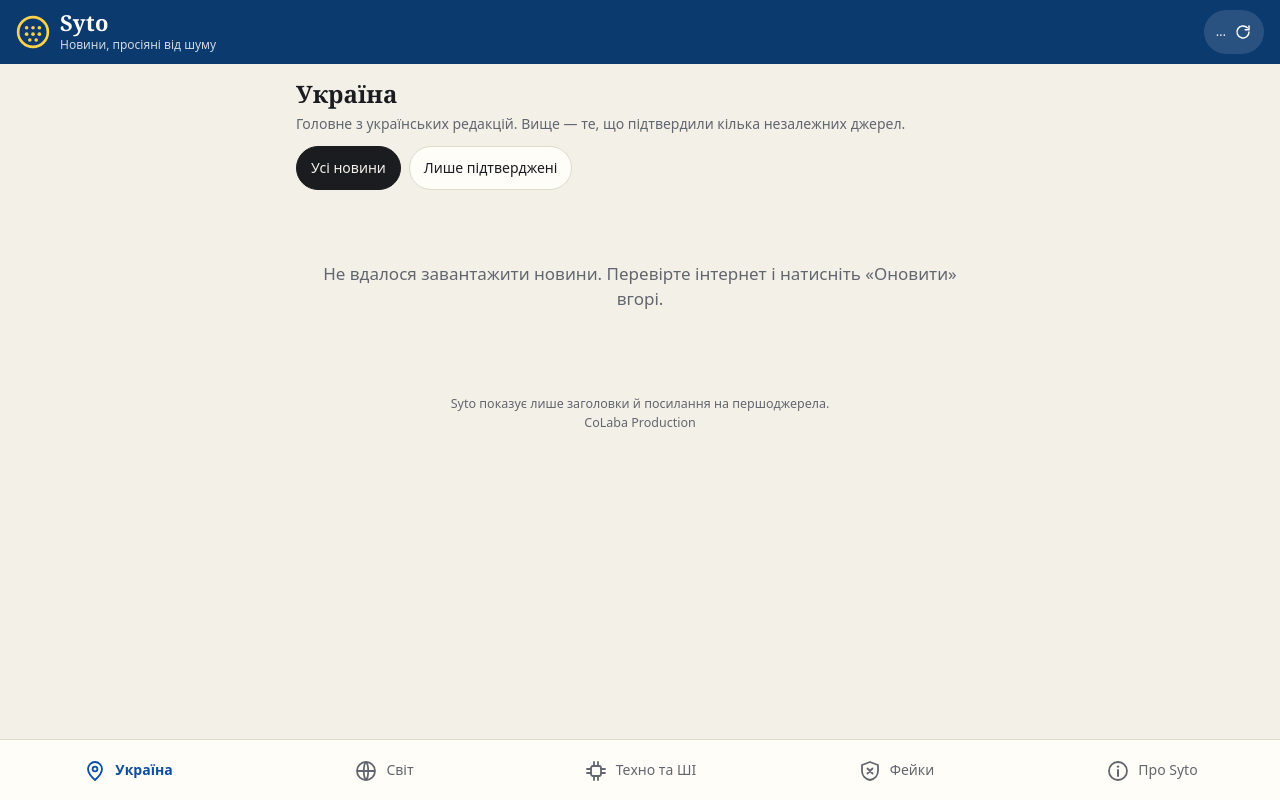
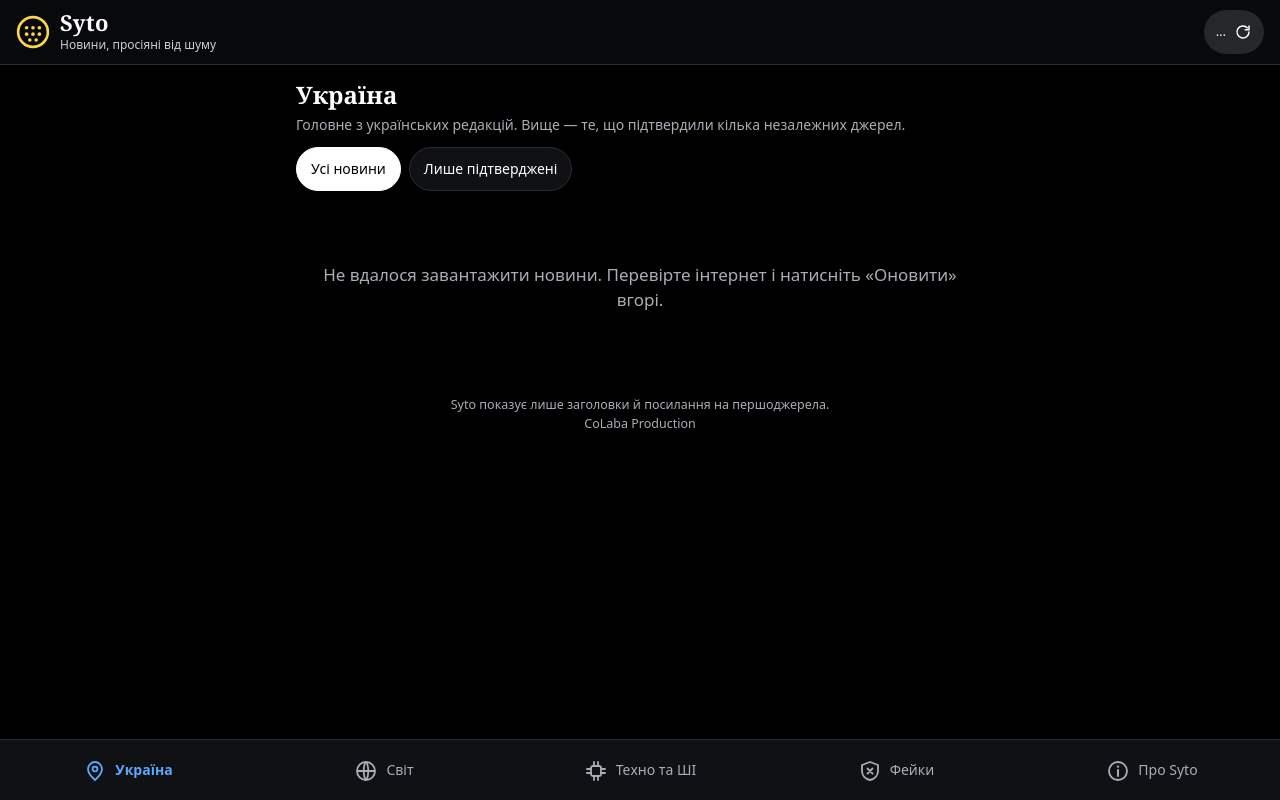
Before and after one commit to tviyoberigkr-lab/syto, a website: page site/index.html in a window 1280 px wide. Drawn offline with Linux system fonts and the light colour scheme; no server answers.

Commit message:
Одна тема: чорне тло, білий текст, сині терміни
Co-Authored-By: Claude Fable 5.2 <noreply@anthropic.com>
Claude-Session: https://claude.ai/code/session_01WZi5PupMixodLbqpYFA6jq

```diff
--- a/site/index.html
+++ b/site/index.html
@@ -5,7 +5,7 @@
 <meta name="viewport" content="width=device-width, initial-scale=1, viewport-fit=cover">
 <title>Syto — новини без шуму</title>
 <meta name="description" content="Syto збирає новини з перевірених джерел і показує, що підтверджено кількома незалежними редакціями.">
-<meta name="theme-color" content="#0b3a6f">
+<meta name="theme-color" content="#000000">
 <link rel="manifest" href="manifest.webmanifest">
 <link rel="icon" href="icons/icon-192.png">
 <link rel="apple-touch-icon" href="icons/icon-192.png">
--- a/site/styles.css
+++ b/site/styles.css
@@ -1,13 +1,11 @@
 /* Syto — CoLaba Production */
 :root{
-  --bg:#f3f0e8; --card:#fffdf8; --ink:#1a1c20; --muted:#62666e; --line:#e0dacb; --accent:#0b4f9e; --top:#0b3a6f; --top-ink:#fff;
-  --ok:#14603a; --ok-bg:#e1f0e6; --one:#7a5600; --one-bg:#f6ecd0; --st:#643a88; --st-bg:#eee4f6; --fc:#a02c1c; --fc-bg:#f8e2dd; --loud:#8a3b00; --loud-bg:#fbe7d3;
+  /* Одна тема за рішенням власника (21.11): чорне тло, білий текст, синім — усе, що натискається, і слова з поясненням. */
+  color-scheme: dark;
+  --bg:#000000; --card:#0f1114; --ink:#ffffff; --muted:#a9adb5; --line:#2a2d33; --accent:#5aa8ff; --top:#07090c; --top-ink:#ffffff;
+  --ok:#7fd3a2; --ok-bg:#12281b; --one:#e6c66a; --one-bg:#2b240e; --st:#cfa9ee; --st-bg:#251b30; --fc:#f29a8b; --fc-bg:#321713; --loud:#f0b27a; --loud-bg:#301e0d;
   --serif: Georgia, "Times New Roman", "Noto Serif", serif;
   --sans: system-ui, -apple-system, "Segoe UI", Roboto, "Noto Sans", Arial, sans-serif;
-}
-@media (prefers-color-scheme: dark){
-  :root{ --bg:#111317; --card:#1a1d23; --ink:#eceae4; --muted:#a0a4ac; --line:#2c3038; --accent:#8ab8f5; --top:#0d2238; --top-ink:#f2f4f8;
-    --ok:#7fd3a2; --ok-bg:#16301f; --one:#e6c66a; --one-bg:#332a10; --st:#cfa9ee; --st-bg:#2b1f38; --fc:#f29a8b; --fc-bg:#3a1a15; --loud:#f0b27a; --loud-bg:#38230f; }
 }
 *{box-sizing:border-box}
 [hidden]{display:none!important}
@@ -15,7 +13,7 @@ html{-webkit-text-size-adjust:100%}
 body{margin:0;background:var(--bg);color:var(--ink);font:16px/1.5 var(--sans);padding-bottom:calc(68px + env(safe-area-inset-bottom))}
 a{color:var(--accent)}
 :focus-visible{outline:3px solid var(--accent);outline-offset:2px;border-radius:6px}
-.top{position:sticky;top:0;z-index:5;background:var(--top);color:var(--top-ink);display:flex;align-items:center;justify-content:space-between;gap:12px;
+.top{position:sticky;top:0;z-index:5;border-bottom:1px solid var(--line);background:var(--top);color:var(--top-ink);display:flex;align-items:center;justify-content:space-between;gap:12px;
   padding:calc(10px + env(safe-area-inset-top)) max(16px, env(safe-area-inset-right)) 10px max(16px, env(safe-area-inset-left))}
 .brand{display:flex;align-items:center;gap:10px;min-width:0}
 .logo{width:34px;height:34px;flex:none;color:#ffd24a}
```
Also changed, not shown: site/manifest.webmanifest.
